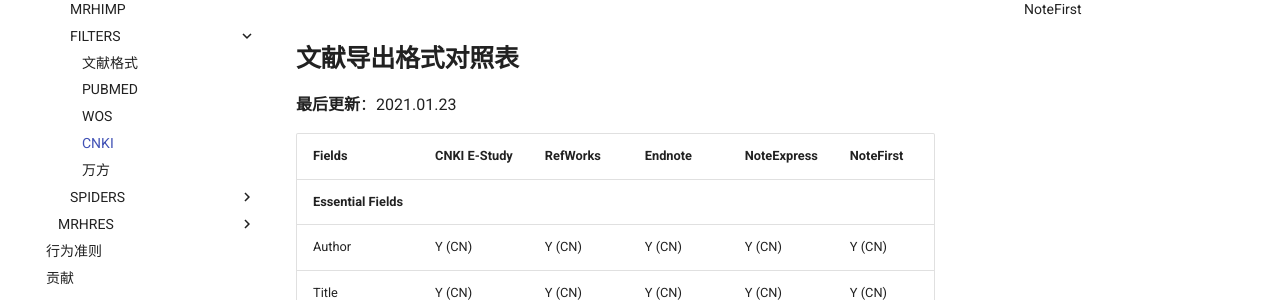
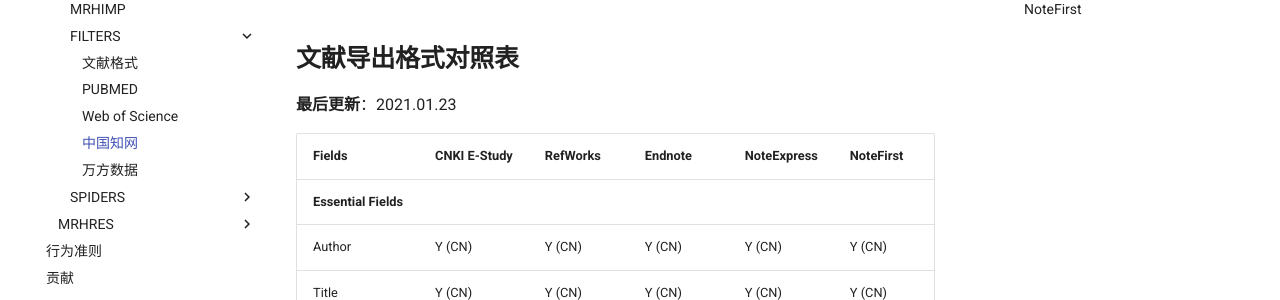
Before and after one commit to dearfad/mrhelper, an MkDocs documentation site: the page built from docs/mrhpkg/filters/cnki.md, in a window 1280 px wide. Shown: the part 264-564 px from the top of the page. Built offline with MkDocs 1.6.1 and Material for MkDocs 9.7.7, drawn with Linux system fonts in a browser that asks for light colours; comment, search, counter and statistics services are not loaded.

Commit message:
Update mkdocs.yml

```diff
--- a/mkdocs.yml
+++ b/mkdocs.yml
@@ -63,9 +63,9 @@ nav:
           - FILTERS:
               - 文献格式: "mrhpkg/filters/fields.md"
               - PUBMED: 'mrhpkg/filters/pubmed.md'
-              - WOS: 'mrhpkg/filters/wos.md'
-              - CNKI: 'mrhpkg/filters/cnki.md'
-              - 万方: 'mrhpkg/filters/wanfang.md'
+              - Web of Science: 'mrhpkg/filters/wos.md'
+              - 中国知网: 'mrhpkg/filters/cnki.md'
+              - 万方数据: 'mrhpkg/filters/wanfang.md'
           - SPIDERS:
               - PUBMED: 'mrhpkg/spiders/pubmed.md'
               - CNKI: 'mrhpkg/spiders/cnki.md'
```
